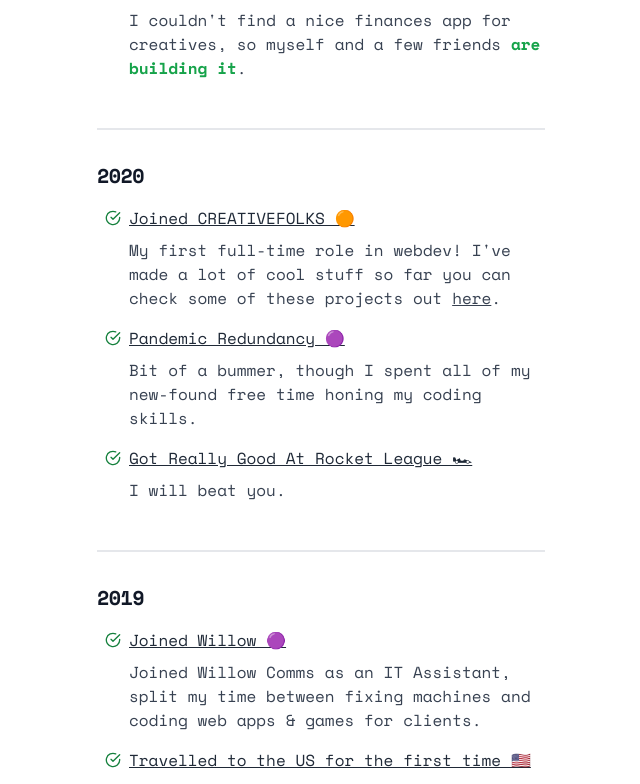
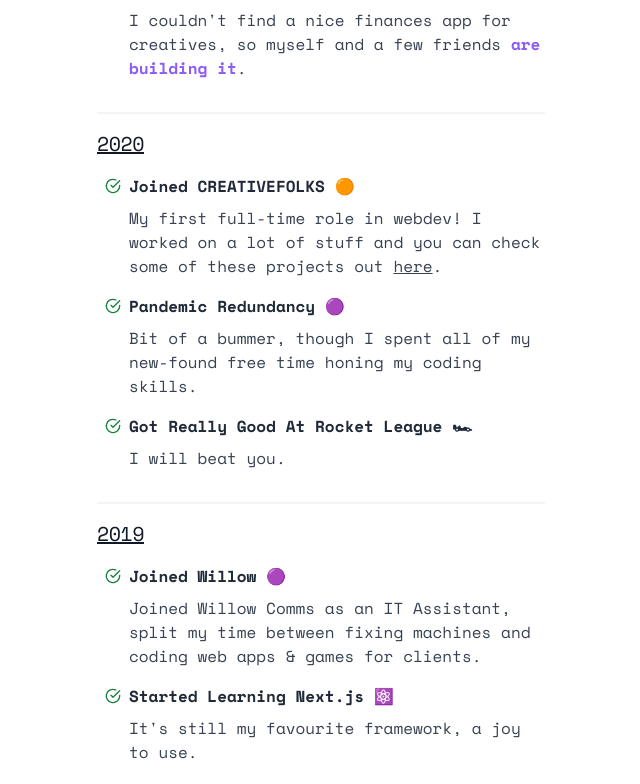
Before and after one commit to dcrgll/daaaan.com, a Next.js app: page /about in a window 1280 px wide. Shown: the part 688-1472 px from the top of the page, without its empty margins (101-741 px from the left). Built offline with nearby package versions, Linux system fonts and the light colour scheme.

Commit message:
Update timeline

```diff
--- /dev/null
+++ b/src/components/divider/index.tsx
@@ -0,0 +1,3 @@
+export default function Divider() {
+	return <div className="mt-4 mb-4 border-t-2 border-gray-100" />
+}
--- a/src/components/pretty_link/index.tsx
+++ b/src/components/pretty_link/index.tsx
@@ -9,8 +9,11 @@ export default function PrettyLink({
 	link: { href: string; text: string; color: string }
 }) {
 	const plausible = usePlausible()
+
+	const url = link.text === 'View Project' ? link.text : link.href
+
 	return (
-		<NextLink href={`/${link.href}`} legacyBehavior prefetch={false}>
+		<NextLink href={`/${url}`} legacyBehavior prefetch={false}>
 			<a
 				onClick={() => plausible(`Click: ${link.text}`)}
 				className={`font-bold hover:underline ${link.color}`}
--- a/src/components/timeline/index.tsx
+++ b/src/components/timeline/index.tsx
@@ -3,16 +3,11 @@
 import { useState } from 'react'
 import Link from 'next/link'
 import PrettyLink from 'components/pretty_link'
-
-const Divider = () => {
-	return (
-		<div className="my-8 w-full border border-gray-200 dark:border-gray-600" />
-	)
-}
+import Divider from 'components/divider'
 
 const Year = ({ children }: { children: React.ReactNode }) => {
 	return (
-		<h3 className="mb-4 text-lg font-semibold tracking-tight text-gray-900 dark:text-gray-100 md:text-xl">
+		<h3 className="mb-4 text-lg tracking-tight text-gray-900 underline dark:text-gray-100 md:text-xl">
 			{children}
 		</h3>
 	)
@@ -41,9 +36,7 @@ const Step = ({
 						<path d="M22 4L12 14.01l-3-3" />
 					</g>
 				</svg>
-				<p className="font-medium text-gray-800 underline dark:text-gray-50">
-					{title}
-				</p>
+				<p className="font-semibold text-gray-800 dark:text-gray-50">{title}</p>
 			</div>
 			<p className="ml-6 text-gray-700 dark:text-gray-600">{children}</p>
 		</li>
@@ -77,10 +70,6 @@ const FullTimeline = () => (
 					listen
 				</a>
 				.
-			</Step>
-			<Step title="Solo travelled to Rome 🇮🇹">
-				My first european solo adventure, ate a lot of food and went to see A.S
-				Roma.
 			</Step>
 			<Step title="Joined Boomerang 🪃">
 				A local video game rental comapany, with a national reach. I mainly
@@ -160,7 +149,7 @@ export default function Timeline() {
 						link={{
 							text: 'are building it',
 							href: 'payday',
-							color: 'text-green-600 dark:text-green-300'
+							color: 'text-violet-500 dark:text-green-300'
 						}}
 					/>
 					.
@@ -170,8 +159,8 @@ export default function Timeline() {
 			<Year>2020</Year>
 			<ul>
 				<Step title="Joined CREATIVEFOLKS 🟠">
-					My first full-time role in webdev! I&apos;ve made a lot of cool stuff
-					so far you can check some of these projects out{' '}
+					My first full-time role in webdev! I worked on a lot of stuff and you
+					can check some of these projects out{' '}
 					<Link href="/projects" className="underline">
 						here
 					</Link>
@@ -190,12 +179,6 @@ export default function Timeline() {
 				<Step title="Joined Willow 🟣">
 					Joined Willow Comms as an IT Assistant, split my time between fixing
 					machines and coding web apps & games for clients.
-				</Step>
-				<Step title="Travelled to the US for the first time 🇺🇸">
-					Had an amazing two weeks roaming around NY state.
-				</Step>
-				<Step title="Adopted cat 1 & 2 🐈‍⬛">
-					Hades & Styx will take over the world.
 				</Step>
 				<Step title="Started Learning Next.js ⚛️">
 					It&apos;s still my favourite framework, a joy to use.
```
